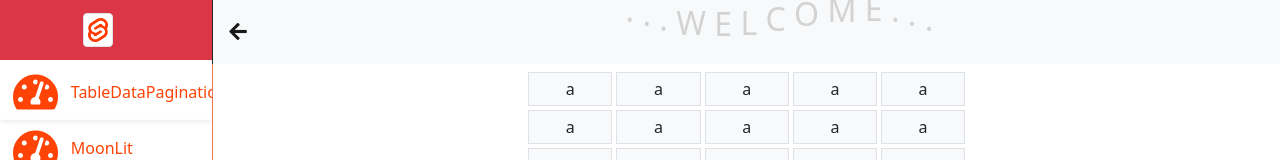
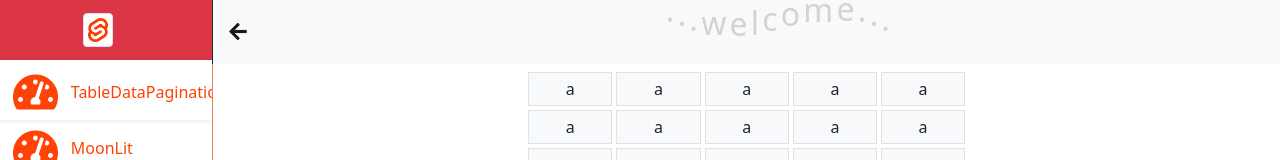
Before and after one commit to SultanCse/Svelte-Components, a Svelte app: page / in a window 1280 px wide. Shown: the top 160 px of the page. Built offline with nearby package versions, Linux system fonts and the light colour scheme; a web font is replaced by a local one.

Commit message:
Working on Header component

```diff
--- a/src/App.svelte
+++ b/src/App.svelte
@@ -1,15 +1,12 @@
 <script lang="ts">
-import Navbar from "./components/Navbar.svelte";
-import Template from "./components/Template.svelte";
-import Sidebar from "./components/Template.svelte";
-
+  import Navbar from './components/Navbar.svelte';
+  import Template from './components/Template.svelte';
+  import Sidebar from './components/Template.svelte';
 </script>
 
-<main >
-	<Navbar></Navbar>
-	<Template/>
+<main>
+  <Template />
 </main>
 
 <style>
-
 </style>
--- a/src/components/BounchingHeadline.svelte
+++ b/src/components/BounchingHeadline.svelte
@@ -1,45 +1,46 @@
+<script>
+  export let header = '...welcome...';
+  let arr = header.split('');
+</script>
+
 <div class="parent">
   <p>
-      <span style="--i:1">.</span>
-      <span style="--i:2">.</span>
-      <span style="--i:3">.</span>
-      <span style="--i:4">W</span>
-      <span style="--i:5">E</span>
-      <span style="--i:6">L</span>
-      <span style="--i:7">C</span>
-      <span style="--i:8">O</span>
-      <span style="--i:9">M</span>
-      <span style="--i:10">E</span>
-      <span style="--i:11">.</span>
-      <span style="--i:12">.</span>
-      <span style="--i:13">.</span>
+    {#each arr as item, index}
+      <span style="--i:{index + 1}">{item}</span>
+    {/each}
   </p>
 </div>
 
 <style>
-  .parent{
+  .parent {
     display: flex;
     justify-content: center;
     align-items: center;
     height: 100%;
   }
-  p{
+  p {
     position: relative;
     font-style: bold;
     font-size: 2rem;
+    letter-spacing: 0.2rem;
   }
-  p span{
+  p span {
     position: relative;
     animation: ani 2s ease-in-out infinite;
     color: lightgray;
-    -webkit-box-reflect:  below -15px red;
-    animation-delay: calc(.2s * var(--i));
+    -webkit-box-reflect: below -15px red;
+    animation-delay: calc(0.2s * var(--i));
   }
 
   @keyframes ani {
-  0%   {top: 0;}
-  50%   {top: -15px;}
-  100%  {top: 0;}
-
+    0% {
+      top: 0;
+    }
+    50% {
+      top: -15px;
+    }
+    100% {
+      top: 0;
+    }
   }
 </style>
--- a/src/components/Template.svelte
+++ b/src/components/Template.svelte
@@ -1,6 +1,6 @@
-<!-- Sidebar -->
 <script>
 	import SideBar from './../elements/SideBar.svelte';
+  import NavBar from './NavBar.svelte';
     import {PackageUsages, LightDarkTheme, AnimatedButton,AppPoll,QuoteGenerator,
         Toggle,Calculator,InfiniteScroll,TestCode,LoadingCircle, JockTeller,TableDataPagination,
         LoadingSquareBar, LoadingInfinityBar, BounchingHeadline, SvgIcon,
@@ -32,6 +32,7 @@ let activeTab = 'TestCode';
 
 </script>
 
+<NavBar header={activeTab} />
 <div class="row g-0 m-0">
   <div class="col-2">
     <div class="parent">
```
Also changed, not shown: public/build/bundle.css, public/build/bundle.js, 1 other file (tests, documents, lock files or other folders).
